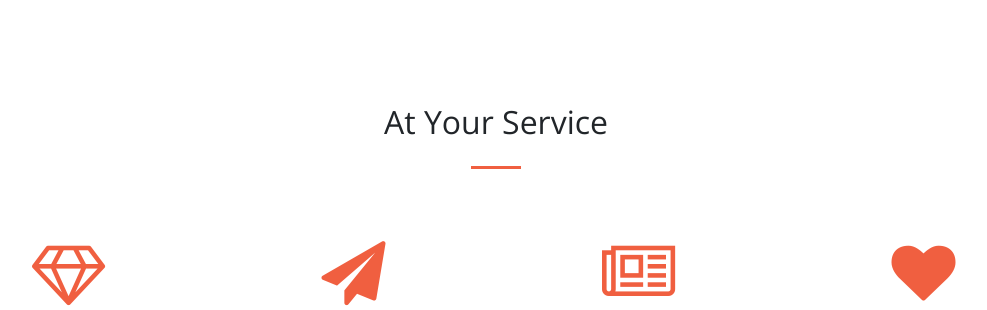
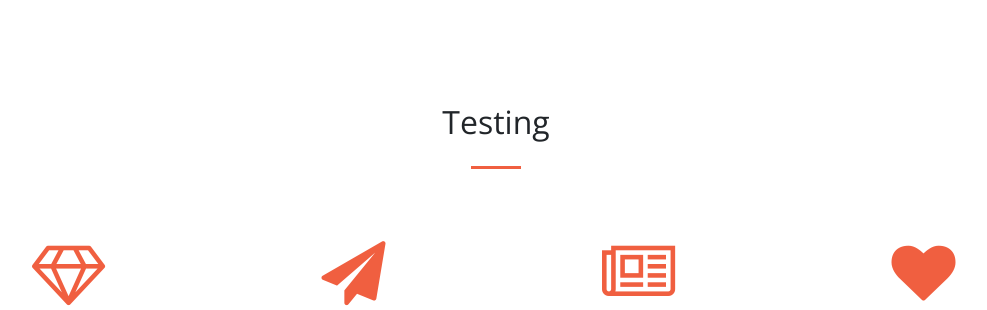
Before and after one commit to januariocosta84/wecreateapp, a Django app: page / in a window 1280 px wide. Shown: the part 1226-1536 px from the top of the page, without its empty margins (144-1131 px from the left). Run offline with Django 3.2, Linux system fonts and the light colour scheme; some libraries are stand-ins or nearby versions.

Commit message:
make it better

```diff
--- a/inventory/templates/index.html
+++ b/inventory/templates/index.html
@@ -95,7 +95,7 @@
       <div class="container">
         <div class="row">
           <div class="col-lg-12 text-center">
-            <h2 class="section-heading">At Your Service</h2>
+            <h2 class="section-heading">Testing</h2>
             <hr class="my-4">
           </div>
         </div>
```
